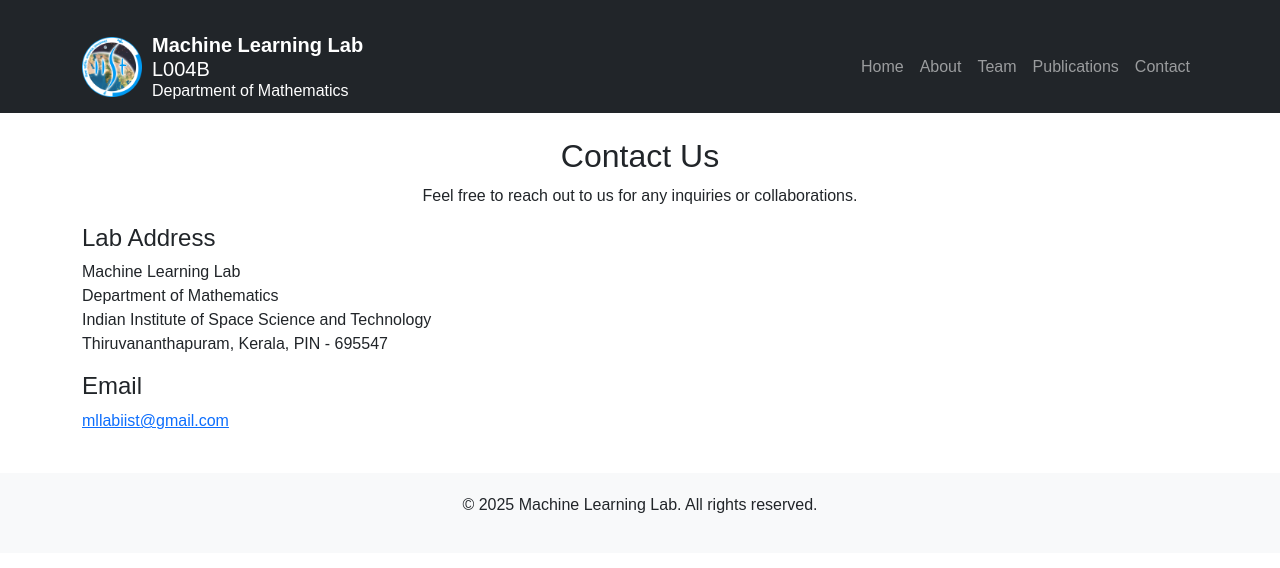
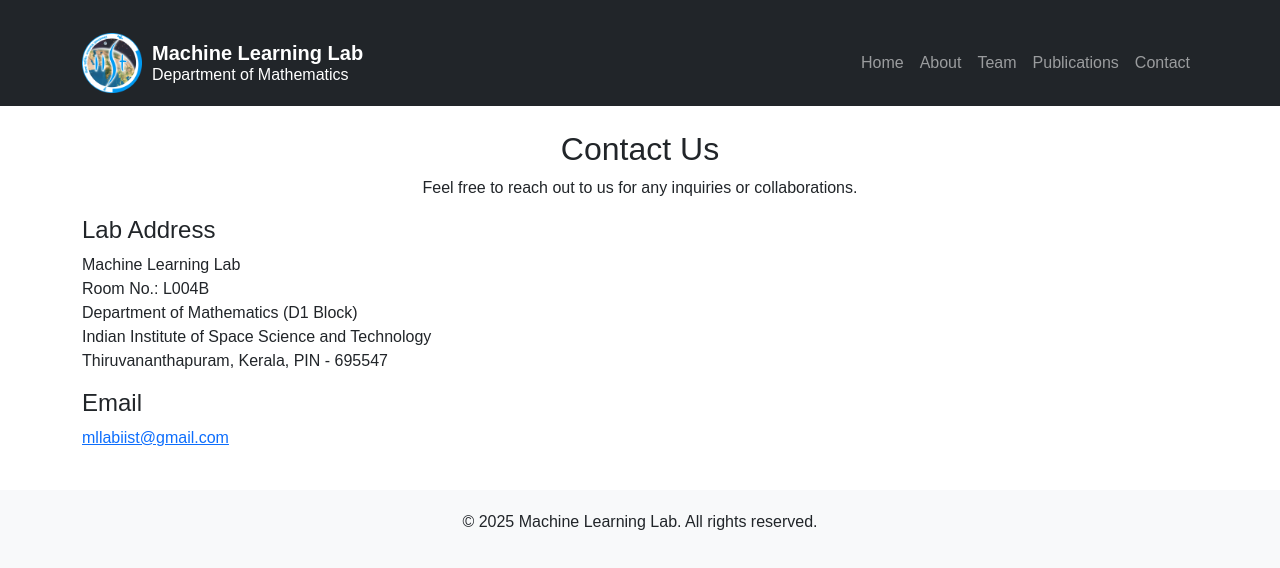
Before and after one commit to ML-Lab-IIST/ML-Lab, a plain HTML site: page Contact.html in a window 1280 px wide. Drawn offline with nearby package versions, Linux system fonts and the light colour scheme.

Commit message:
Update Contact.html

```diff
--- a/Contact.html
+++ b/Contact.html
@@ -45,7 +45,6 @@
                 <img src="assets/iist_logo.png" alt="Logo" width="60" height="60">
                 <div class="text-container">
                     <span class="lab-name">Machine Learning Lab</span>
-                    <span class="Room No.">L004B</span>
                     <span class="dept-name">Department of Mathematics</span>
                 </div>
             </a>
@@ -71,7 +70,7 @@
         <div class="row">
             <div class="col-md-6">
                 <h4>Lab Address</h4>
-                <p>Machine Learning Lab<br> Department of Mathematics<br> Indian Institute of Space Science and Technology<br> Thiruvananthapuram, Kerala, PIN - 695547</p>
+                <p>Machine Learning Lab<br> Room No.: L004B<br> Department of Mathematics (D1 Block)<br> Indian Institute of Space Science and Technology<br> Thiruvananthapuram, Kerala, PIN - 695547</p>
                 <h4>Email</h4>
                 <p><a href="mailto:ml-lab@institute.edu">mllabiist@gmail.com</a></p>
                 <!-- <h4>Follow Us</h4>
```
